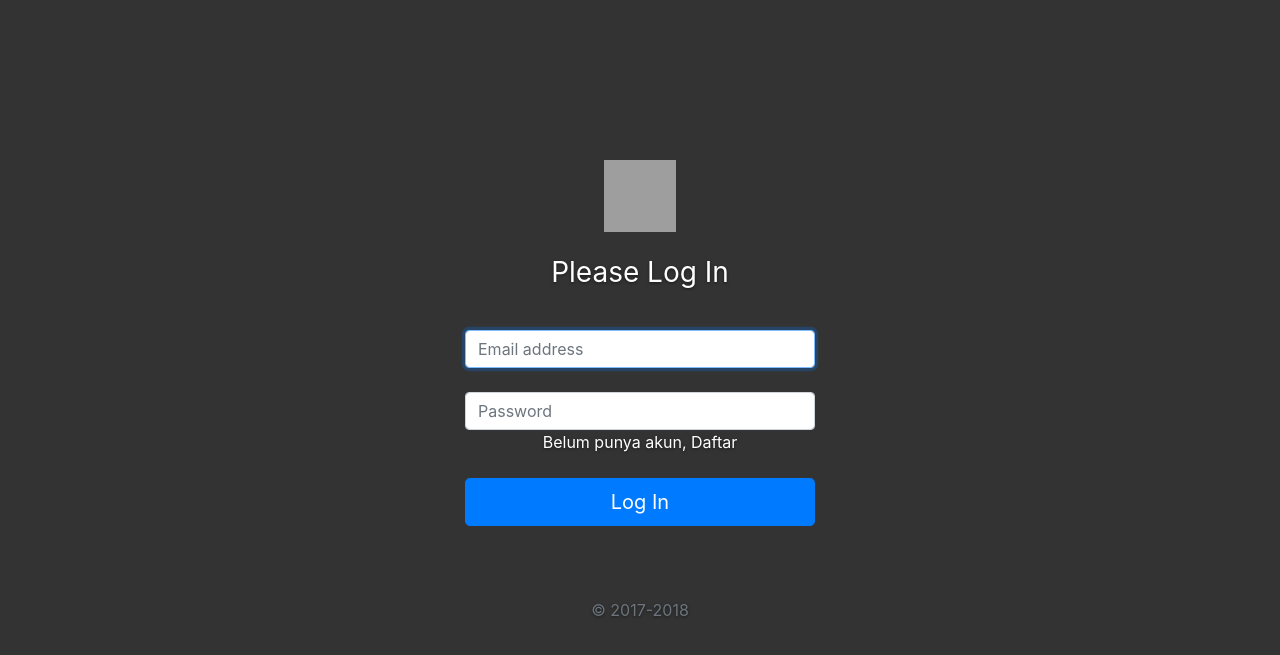
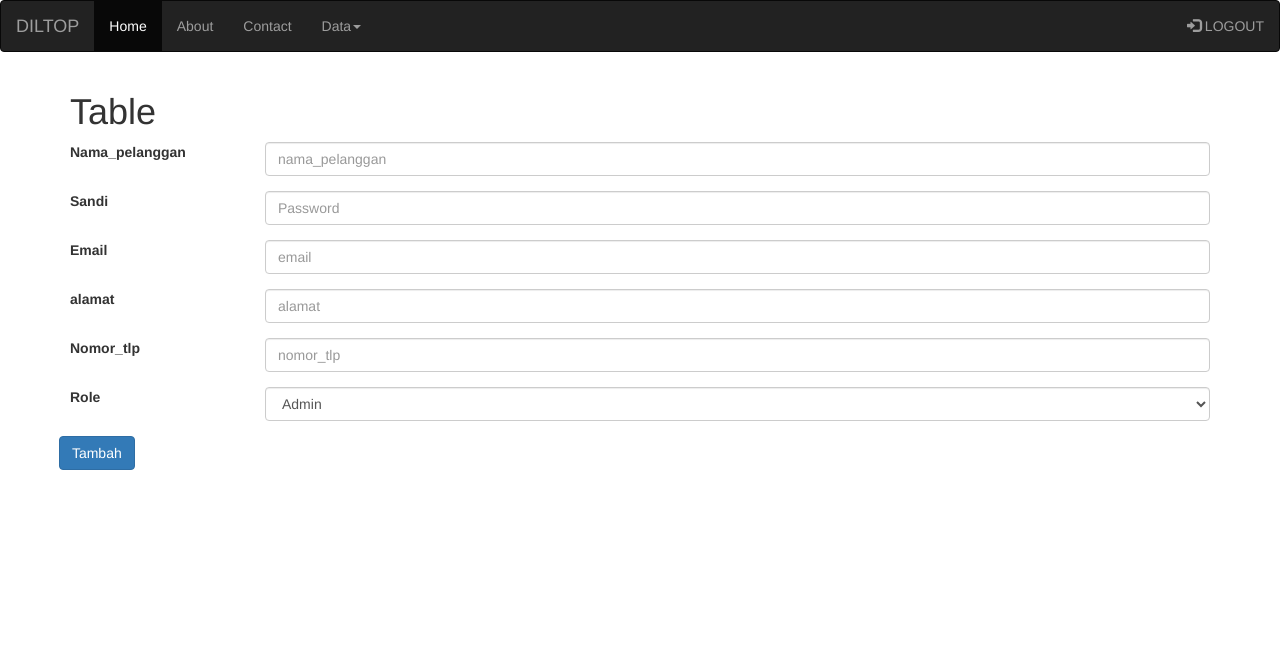
Before and after one commit to dinarpratnya12/TugasKelompok, a CodeIgniter app: page /database/index.php/pelanggan/tambah in a window 1280 px wide. Shown: the top 655 px of the page. Run offline with CodeIgniter, Linux system fonts and the light colour scheme; some libraries are stand-ins or nearby versions; grey boxes are pictures that could not be loaded.

Commit message:
:bug: :bug: :bug:

```diff
--- a/codeigniterr/application/config/config.php
+++ b/codeigniterr/application/config/config.php
@@ -23,8 +23,13 @@ defined('BASEPATH') OR exit('No direct script access allowed');
 | a PHP script and you can easily do that on your own.
 |
 */
-$config['base_url'] = 'http://localhost/codeigniterr/';
-
+$config['base_url'] = ((isset($_SERVER['HTTPS']) && $_SERVER['HTTPS'] == "on") ? "https" : "http");
+$config['base_url'] .= "://".$_SERVER['HTTP_HOST'];
+if (!isset($_SERVER['ORIG_SCRIPT_NAME'])){
+  $config['base_url'] .= str_replace(basename($_SERVER['SCRIPT_NAME']),"",$_SERVER['SCRIPT_NAME']);
+}else{
+  $config['base_url'] .= str_replace(basename($_SERVER['ORIG_SCRIPT_NAME']),"",$_SERVER['ORIG_SCRIPT_NAME']);
+}
 /*
 |--------------------------------------------------------------------------
 | Index File
@@ -380,7 +385,7 @@ $config['encryption_key'] = '';
 $config['sess_driver'] = 'files';
 $config['sess_cookie_name'] = 'ci_session';
 $config['sess_expiration'] = 7200;
-$config['sess_save_path'] = NULL;
+$config['sess_save_path'] = sys_get_temp_dir();
 $config['sess_match_ip'] = FALSE;
 $config['sess_time_to_update'] = 300;
 $config['sess_regenerate_destroy'] = FALSE;
--- a/codeigniterr/application/config/database.php
+++ b/codeigniterr/application/config/database.php
@@ -76,8 +76,8 @@ $query_builder = TRUE;
 $db['default'] = array(
 	'dsn'	=> '',
 	'hostname' => 'localhost',
-	'username' => 'root',
-	'password' => '',
+	'username' => 'dhanifudin',
+	'password' => 'database',
 	'database' => 'ci_uas',
 	'dbdriver' => 'mysqli',
 	'dbprefix' => '',
--- a/codeigniterr/application/controllers/Pelanggan.php
+++ b/codeigniterr/application/controllers/Pelanggan.php
@@ -20,7 +20,7 @@ class Pelanggan extends CI_Controller {
 		terlah direturn pada fungsi getData() pada Pelanggan_m */
 		$data['getData'] = $this->Pelanggan_m->getData();
 		// memanggil view 'Pelanggan/Pelanggan.php' dan diberi variable $data
-		$this->load->view('pelanggan/pelanggan.php',$data);
+		$this->load->view('pelanggan/pelanggan',$data);
 	}
 
 	public function tambah()
@@ -33,11 +33,13 @@ class Pelanggan extends CI_Controller {
 		- parameter 2 ('ID') = untuk tampilan error
 		- parameter 3 ('required') = rule nya (ada banyak rule buka di userguide)
 		*/
-		$this->form_validation->set_rules('nama_pelanggan','Name','required');
-		$this->form_validation->set_rules('pass_pelanggan','Price','required');
-		$this->form_validation->set_rules('email','Brand','required');
-		$this->form_validation->set_rules('Alamat','Brand','required');
-		$this->form_validation->set_rules('nomor_tlp','Brand','required');
+		$this->form_validation->set_rules('nama_pelanggan','Nama','required');
+		$this->form_validation->set_rules('pass_pelanggan','Sandi','required');
+		$this->form_validation->set_rules('email','Email','required');
+		$this->form_validation->set_rules('alamat','Alamat','required');
+		$this->form_validation->set_rules('nomor_tlp','Telepon','required');
+		$this->form_validation->set_rules('role','Role','required');
+
 
 		// intinya membuat warna error menjadi merah :D
 		$this->form_validation->set_error_delimiters('<div class="text-danger">', '</div>');
@@ -48,11 +50,12 @@ class Pelanggan extends CI_Controller {
 		// if jika kita belum melakukan submit
 		if($this->form_validation->run()==FALSE){
 			//menampilkan view 'Pelanggan/tambah.php'
-			$this->load->view('login');
+			$this->load->view('pelanggan/tambah');
 		}
 		// jika kita sudah melalukan submit
 		else{
 			//memanggil fungsi insertData pada model
+
 			$this->Pelanggan_m->insertData();
 			//redirect / pergi ke halaman 'Pelanggan'
 			redirect('Pelanggan');
--- a/codeigniterr/application/models/Pelanggan_m.php
+++ b/codeigniterr/application/models/Pelanggan_m.php
@@ -5,19 +5,8 @@ class Pelanggan_m extends CI_Model {
 
 	public function getData()
 	{
-		//untuk select column
-		$this->db->select('*');
-		//untuk from table pelanggan
-		$this->db->from("pelanggan");
-		//$get eksekusi fungsi select
-		//hasil eksesusi = "select * from pelanggan"
-
-		//menjoinkan category
-		// $this->db->join("category","pelanggan.fk_id_category=category.id_category",'left');
-
-		$query = $this->db->get();
-		//untuk merubah table menjadi array
-		return $query->result_array();
+		$query = $this->db->get('pelanggan');
+		return $query->result();
 	}
 
 	// public function getCategory()
@@ -40,13 +29,12 @@ class Pelanggan_m extends CI_Model {
 		$data = array(
 			/* 'id' yang dikiri harus sama seperti di table
 			'id' yang dikanan harus menurut name inputnya */
-			'id_pelanggan' => ' ',
 			'nama_pelanggan' => $this->input->post('nama_pelanggan'),
 			'pass_pelanggan' => $this->input->post('pass_pelanggan'),
 			'email' => $this->input->post('email'),
 			'alamat' => $this->input->post('alamat'),
 			'nomor_tlp' => $this->input->post('nomor_tlp'),
-			'level' => 'pelanggan');
+			'level' => $this->input->post('role'));
 			$this->db->insert('pelanggan',$data);
 		/* jika semua sama sperti di table
 		gunakan versi simple seprti berikut */
--- a/codeigniterr/application/views/pelanggan/tambah.php
+++ b/codeigniterr/application/views/pelanggan/tambah.php
@@ -1,11 +1,7 @@
-9<?php $this->load->view('header') ?>
+<?php $this->load->view('header') ?>
 <?php $this->load->view('navbar') ?>
 <main role="main" class="container">
-	<div class="jumbotron">
-		<h1>Navbar example</h1>
-		<p class="lead">This example is a quick exercise to illustrate how the top-aligned navbar works. As you scroll, this navbar remains in its original position and moves with the rest of the page.</p>
-		<a class="btn btn-lg btn-primary" href="../../components/navbar/" role="button">View navbar docs &raquo;</a>
-	</div>
+
 	<h1>Table</h1>
 
 	<!-- load header -->
@@ -17,47 +13,40 @@
 	<?php echo form_open_multipart("Pelanggan/tambah"); ?>
 	<?php echo validation_errors();?>
 		<div class="form-group row">
-			<label for="id_pelanggan" class="col-sm-2 col-form-label">Id_Pelanggan</label>
+			<label for="nama_pelanggan" class="col-sm-2 col-form-label">Nama_pelanggan</label>
 			<div class="col-sm-10">
-				<input type="text" name="id_pelanggan" class="form-control" id_pelanggan="id_pelanggan" value="" placeholder="id_pelanggan">
-				<?php echo form_error('id_pelanggan') ?> <!-- menampilkan error saat rule id_pelanggan gagal -->
-			</div>
+				<input type="text" name="nama_pelanggan" class="form-control" id="nama_pelanggan" value="" placeholder="nama_pelanggan">
+				</div>
 		</div>
 		<div class="form-group row">
-			<label for="nama_pelanggan" class="col-sm-2 col-form-label">Nama_pelanggan</label>
+			<label for="pass_pelanggan" class="col-sm-2 col-form-label">Sandi</label>
 			<div class="col-sm-10">
-				<input type="text" nama_pelanggan="nama_pelanggan" class="form-control" id="nama_pelanggan" value="" placeholder="nama_pelanggan">
-				<?php echo form_error('nama_pelanggan') ?> <!-- menampilkan error saat rule nama_pelanggan gagal -->
-			</div>
+				<input type="password" name="pass_pelanggan" class="form-control"  placeholder="Password">
+				</div>
 		</div>
 		<div class="form-group row">
 			<label for="email" class="col-sm-2 col-form-label">Email</label>
 			<div class="col-sm-10">
 				<input type="text" name="email" class="form-control" id="email" value="" placeholder="email">
-				<?php echo form_error('email') ?> <!-- menampilkan error saat rule email gagal -->
 			</div>
 		</div>
 		<div class="form-group row">
 			<label for="alamat" class="col-sm-2 col-form-label">alamat</label>
 			<div class="col-sm-10">
 				<input type="text" name="alamat" class="form-control" id="alamat" value="" placeholder="alamat">
-				<?php echo form_error('alamat') ?> <!-- menampilkan error saat rule alamat gagal -->
 			</div>
 		</div>
 		<div class="form-group row">
 			<label for="nomor_tlp" class="col-sm-2 col-form-label">Nomor_tlp</label>
 			<div class="col-sm-10">
 				<input type="text" name="nomor_tlp" class="form-control" id="nomor_tlp" value="" placeholder="nomor_tlp">
-				<?php echo form_error('nomor_tlp') ?> <!-- menampilkan error saat rule nomor_tlp gagal -->
 			</div>
 		</div>
 		<div class="form-group row">
-			<label for="fk_id_category" class="col-sm-2 col-form-label">Category</label>
+			<label for="role" class="col-sm-2 col-form-label">Role</label>
 			<div class="col-sm-10">
-				<select name="fk_id_category" id="fk_id_category" class="form-control">
-					<?php foreach ($getCategory as $value): ?>
-						<option value="<?php echo $value['id_category'] ?>"><?= $value['name_category'] ?></option>
-					<?php endforeach ?>
+				<select name="role" class="form-control">
+						<option value="admin"><?= 'Admin' ?></option>
 				</select>
 			</div>
 		</div>
@@ -70,9 +59,5 @@
 
 
 </main>
-<script type="text/javascript">
-	$(document).ready(function() {
-		$('#example').DataTable();
-	} );
-</script>
+
 <?php $this->load->view('footer') ?>
```
Also changed, not shown: codeigniterr/application/views/pelanggan/pelanggan.php (+8 -8 lines).
